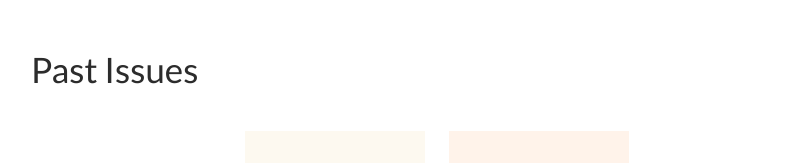
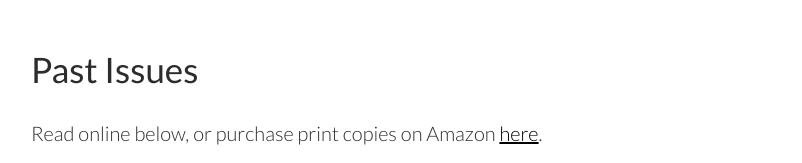
Before and after one commit to joellymammoth/zeniada.github.io, a plain HTML site: page index.html in a window 1280 px wide. Shown: the part 1100-1263 px from the top of the page, without its empty margins (225-1027 px from the left). Drawn offline with Linux system fonts and the light colour scheme.

Commit message:
Add link to Amazon

```diff
--- a/index.html
+++ b/index.html
@@ -38,6 +38,8 @@
       <!-- PAST -->
       <section class="about" id="past">
         <h2>Past Issues</h2>
+        <p>Read online below, or purchase print copies on Amazon <a href="https://www.amazon.com/s/ref=dp_byline_sr_book_1?ie=UTF8&text=Zeniada&search-alias=books&field-author=Zeniada&sort=relevancerank" target="blank" style="color: black; text-decoration: underline;">here</a>.</p>
+
         <a href="https://zeniada.com/fall2018" target="_blank">
           <img src="img/thumbnails/fa18.jpg" style="width: 200px; max-width: 100%; padding: .5em; display: inline-block;"/>
         </a>
```
